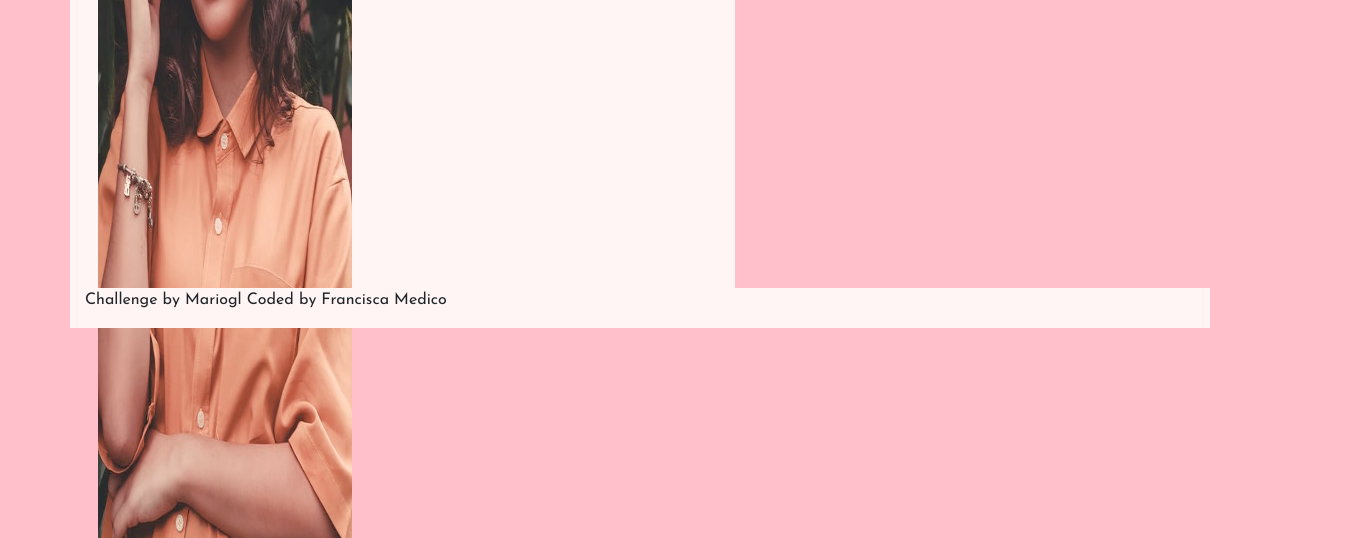
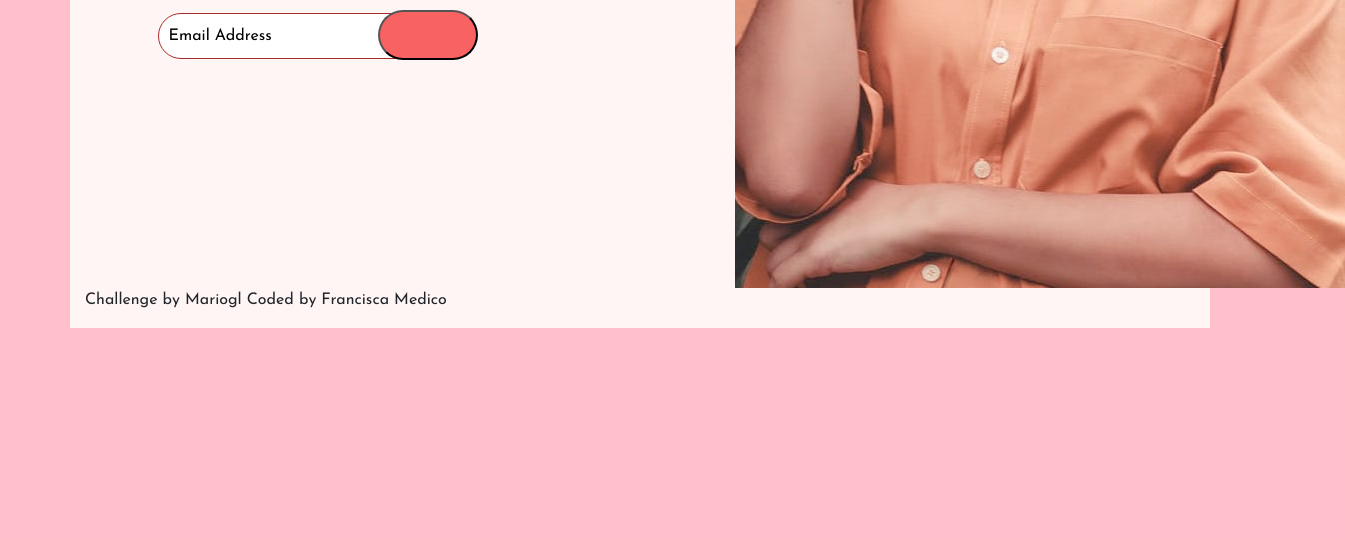
Before and after one commit to FranMedic/W01CH04-franciscaMedico, a plain HTML site: page first-page/base-apparel.html in a window 1280 px wide. Shown: the part 512-1050 px from the top of the page, 1345 px wide, since content can reach past the window. After the commit the page ends 840 px from the top, so only its background shows below. Drawn offline with nearby package versions, Linux system fonts and the light colour scheme.

Commit message:
solved problem tags and classes with bootstrap

```diff
--- a/first-page/base-apparel.html
+++ b/first-page/base-apparel.html
@@ -32,11 +32,11 @@
             <input type="Email" value="Email Address" class="email" id="email"/>
             <button class="button" ></button>
           </div>
-
-          <img class="photo col-5" src="images/hero-desktop.jpg" alt="Chica posando"/>
-
         </main>
-      </div>
+        </div>
+        <div class="col-5 m-0 p-0">
+          <img class="photo" src="images/hero-desktop.jpg" alt="Chica posando"/>
+        </div>
     </div>
     <div class="row">
       <footer class="col-12 pl-6 m-0">
```
